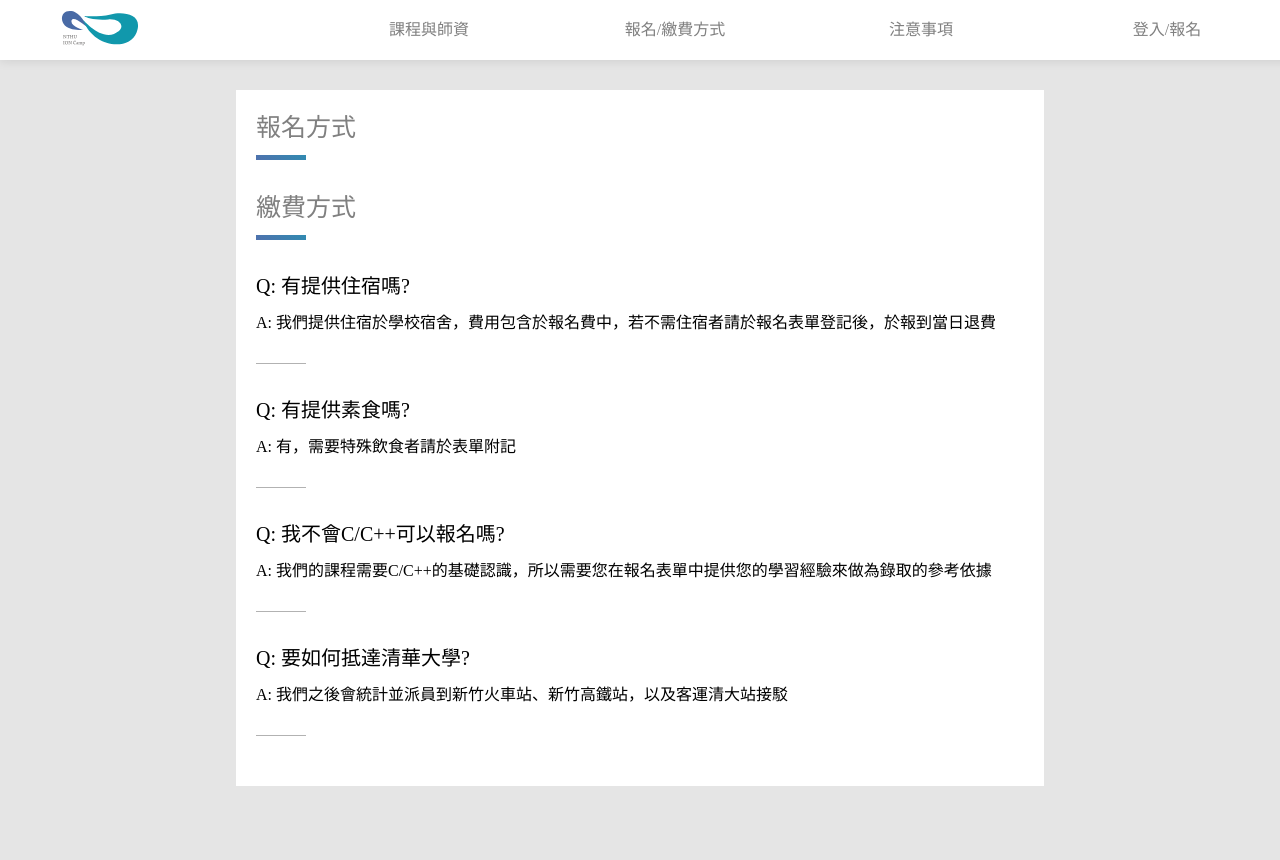
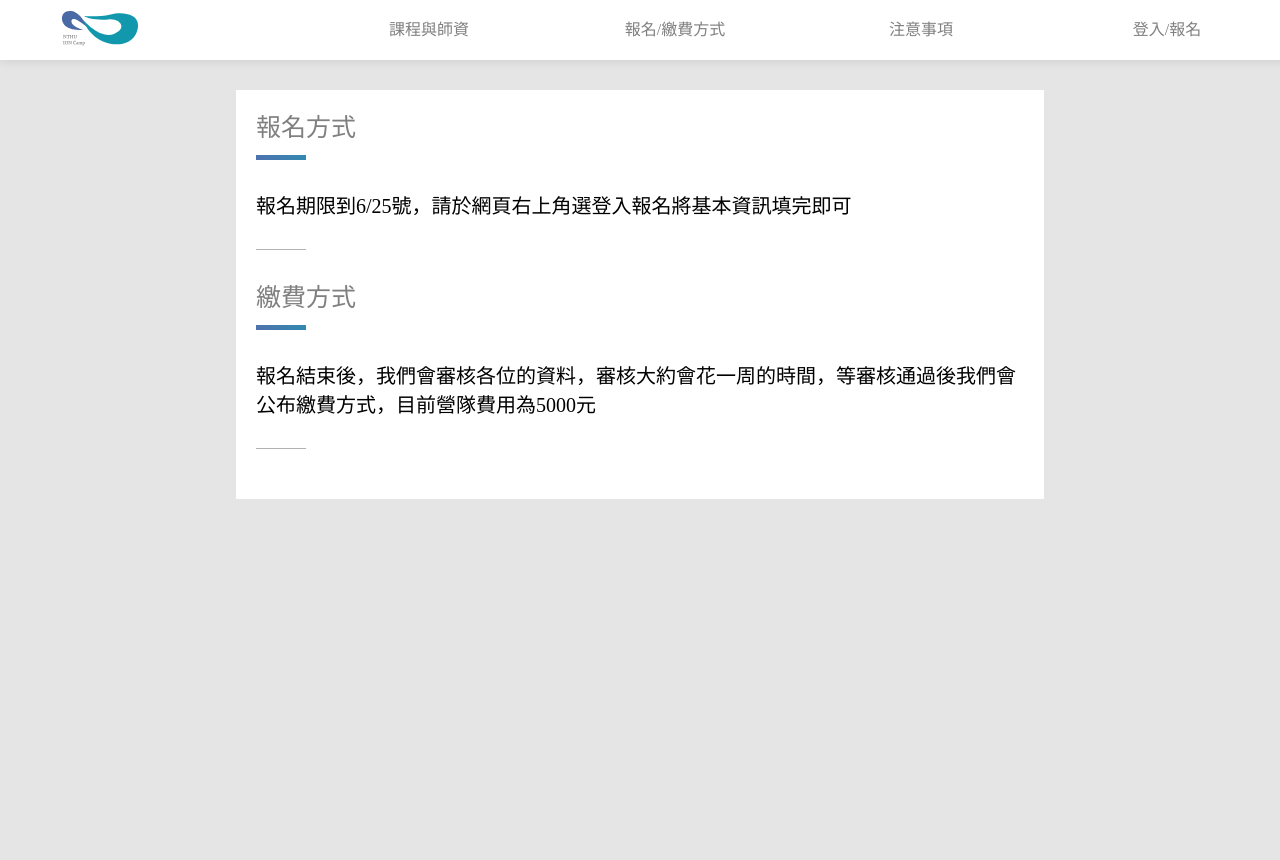
Before and after one commit to kadai0308/ion_camp, a Django app: page /notice in a window 1280 px wide. Run offline with Django 3.2, Linux system fonts and the light colour scheme; some libraries are stand-ins or nearby versions.

Commit message:
增加新講師介紹、注意事項、營隊費用等

```diff
--- a/faq/templates/faq/index.html
+++ b/faq/templates/faq/index.html
@@ -54,6 +54,10 @@
             <div class="title-bg">
                 <div class="title-main">注意事項</div>
             </div>
+			<div class="block">
+                <div class="question">目前營隊費用為5000元(包含食宿)</div>
+                <div class="decorate-line"></div>
+            </div>
             <div class="title-bg">
                 <div class="title-main">常見 FAQ</div>
             </div>
--- a/faq/templates/faq/notice.html
+++ b/faq/templates/faq/notice.html
@@ -54,35 +54,15 @@
             <div class="title-bg">
                 <div class="title-main">報名方式</div>
             </div>
+			<div class="block">
+                <div class="question">報名期限到6/25號，請於網頁右上角選登入報名將基本資訊填完即可</div>
+                <div class="decorate-line"></div>
+            </div>
             <div class="title-bg">
                 <div class="title-main">繳費方式</div>
             </div>
             <div class="block">
-                <div class="question">Q: 有提供住宿嗎?</div>
-                <div class="answer">
-                    A: 我們提供住宿於學校宿舍，費用包含於報名費中，若不需住宿者請於報名表單登記後，於報到當日退費
-                </div>
-                <div class="decorate-line"></div>
-            </div>
-            <div class="block">
-                <div class="question">Q: 有提供素食嗎?</div>
-                <div class="answer">
-                    A: 有，需要特殊飲食者請於表單附記
-                </div>
-                <div class="decorate-line"></div>
-            </div>
-            <div class="block">
-                <div class="question">Q: 我不會C/C++可以報名嗎?</div>
-                <div class="answer">
-                    A: 我們的課程需要C/C++的基礎認識，所以需要您在報名表單中提供您的學習經驗來做為錄取的參考依據
-                </div>
-                <div class="decorate-line"></div>
-            </div>
-            <div class="block">
-                <div class="question">Q: 要如何抵達清華大學?</div>
-                <div class="answer">
-                    A: 我們之後會統計並派員到新竹火車站、新竹高鐵站，以及客運清大站接駁
-                </div>
+                <div class="question">報名結束後，我們會審核各位的資料，審核大約會花一周的時間，等審核通過後我們會公布繳費方式，目前營隊費用為5000元</div>
                 <div class="decorate-line"></div>
             </div>
         </div>
```
Also changed, not shown: schedule/templates/schedule/index.html (+24 -5 lines).
